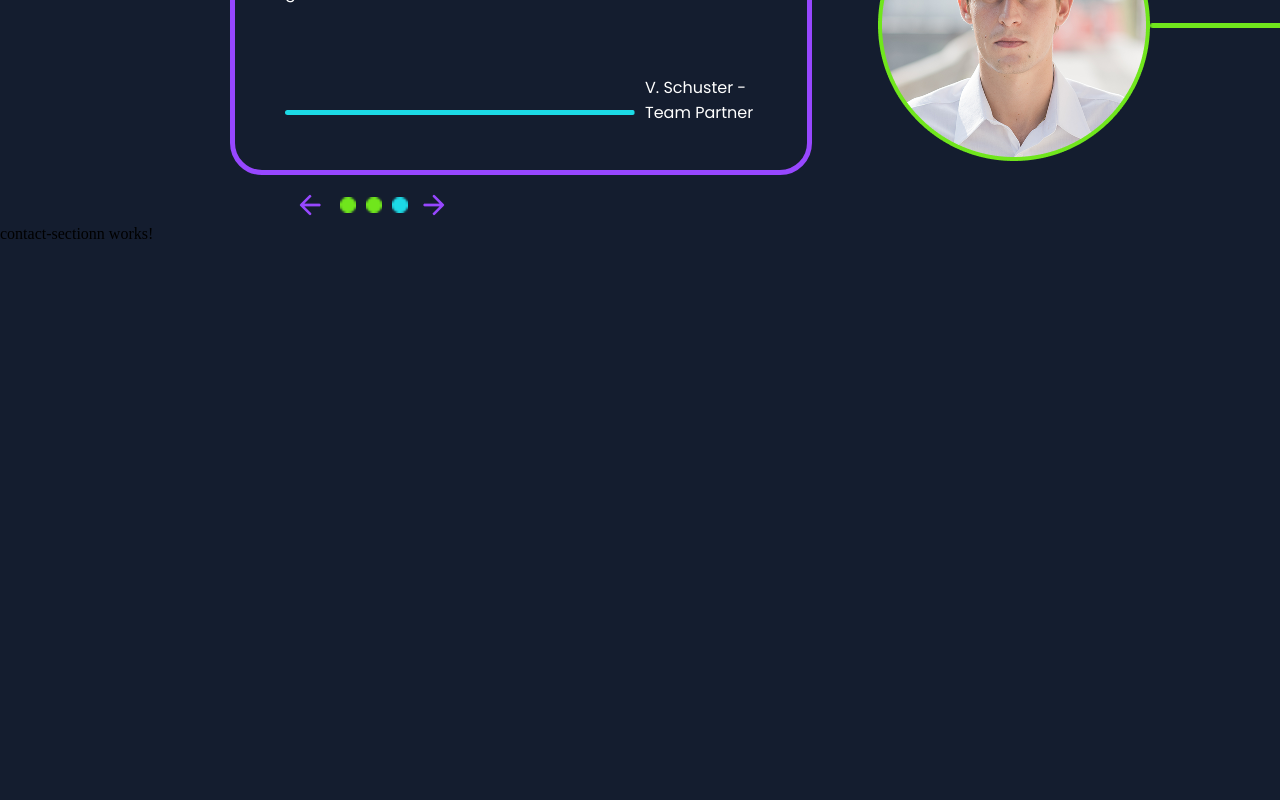
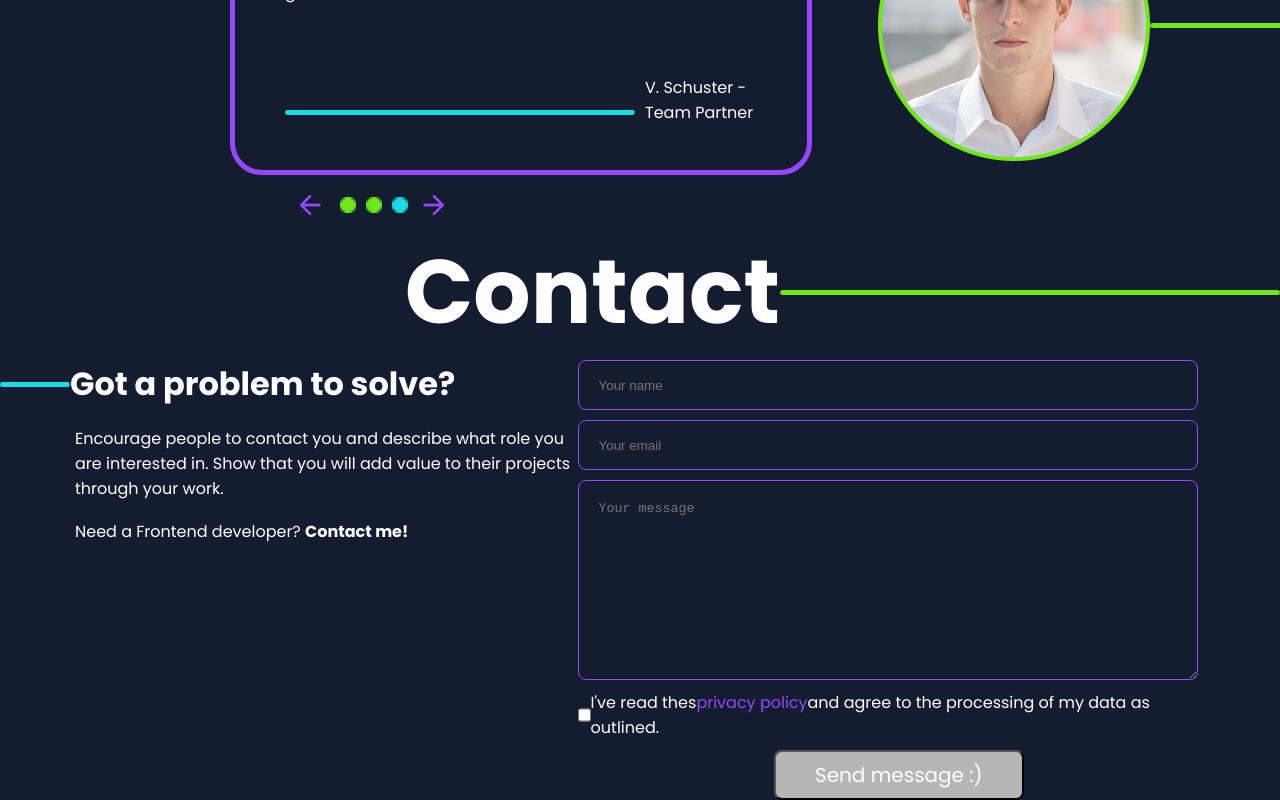
Before and after one commit to Axel-ne/Portfolio, an Angular app: page / in a window 1280 px wide. Shown: the part 2935-3735 px from the top of the page. Before the commit the page ends 3178 px from the top, so only its background shows below. Built offline with nearby package versions, Linux system fonts and the light colour scheme.

Commit message:
fix: contact structure

```diff
--- a/src/app/components/contact-sectionn/contact-sectionn.html
+++ b/src/app/components/contact-sectionn/contact-sectionn.html
@@ -1 +1,31 @@
-<p>contact-sectionn works!</p>
+<section class="contact-section">
+    <div class="contact-headline">
+        <h2>Contact</h2>
+        <img src="/assets/icons/LINE 4.png" alt="">
+    </div>
+    <div class="contact-content-wrapper">
+        <div class="contact-contant">
+            <div class="contact-content-headline">
+            <img src="/assets/icons/LINE 5.png" alt="">
+            <h2>Got a problem to solve?</h2>
+            </div>
+            <br>
+            <p>Encourage people to contact you and describe what role you are interested in. Show that you will add value to their projects through your work.</p>
+            <br>
+            <p>Need a Frontend developer? <span>Contact me!</span></p>
+    </div>
+        <div class="input-section">
+            <input type="text" placeholder="Your name">
+            <input type="email" placeholder="Your email">
+            <textarea name="" id="" placeholder="Your message"></textarea>
+            <div class="input-content">
+            <input type="checkbox" name="" id="">
+            <p>I've read thes<span>privacy policy</span>and agree to the processing of my data as outlined.</p>
+            </div>
+            <div class="submit-btn-wrapper">
+            <button class="submit-btn">Send message :)</button>
+            </div>
+        </div>
+    </div>
+            <img src="" alt="">
+</section>
--- a/src/app/components/contact-sectionn/contact-sectionn.scss
+++ b/src/app/components/contact-sectionn/contact-sectionn.scss
@@ -0,0 +1,120 @@
+.contact-section{
+    width: 100%;
+    display: flex;
+    flex-direction: column;
+}
+
+.contact-headline{
+    display: flex;
+    justify-content: flex-end;
+    align-items: center;
+    width: 100%;
+
+    h2{
+        font-family: poppins;
+        font-size: 90px;
+        color: white;
+    }
+    >img{
+        width: 500px;
+        height: 5px;
+        border-radius: 24px;
+    }
+}
+
+.contact-content-wrapper{
+    display: flex;
+    justify-content: space-between;
+}
+
+.contact-contant{
+    display: flex;
+    flex-direction: column;
+    width: 580px;
+    height: 150px;
+    h2{
+        color: white;
+        font-family: poppins;
+    }
+    p{
+        margin-left: 75px;
+        color: white;
+        font-family: poppins;
+        span{
+            font-weight: bold;
+        }
+    }
+}
+
+.contact-content-headline{
+    display: flex;
+    align-items: center;
+    >img{
+        width: 70px;
+        height: 5px;
+        border-radius: 24px;
+    }
+    h2{
+        font-size: 32px;
+    }
+}
+
+.input-section{
+    margin-right: 60px;
+    display: flex;
+    flex-direction: column;
+    gap: 10px;
+    .submit-btn-wrapper{
+        display: flex;
+        justify-content: center;
+    }
+    .submit-btn{
+        width: 250px;
+        height: 50px;
+        border-radius: 8px;
+        background: rgba(182, 182, 182, 1);
+        color: rgba(255, 255, 255, 1);
+        font-family: poppins;
+        font-size: 20px;
+
+    }
+    input[type=text]{
+        width: 620px;
+        height: 50px;
+        background-color: rgba(20, 29, 47, 1);
+        border: 1px solid rgba(151, 71, 255, 1);
+        border-radius: 8px;
+        padding: 20px;
+        color: white;
+    }
+    input[type=email]{
+        width: 620px;
+        height: 50px;
+        background-color: rgba(20, 29, 47, 1);
+        border: 1px solid rgba(151, 71, 255, 1);
+        border-radius: 8px;
+        padding: 20px;
+        color: white;
+    }
+    textarea{
+        width: 620px;
+        height: 200px;
+        background-color: rgba(20, 29, 47, 1);
+        border: 1px solid rgba(151, 71, 255, 1);
+        border-radius: 8px;
+        padding: 20px;
+        color: white;
+    }
+
+}
+.input-content{
+        display: flex;
+
+        p{
+            color: white;
+            font-family: poppins;
+        }
+        span{
+            color: rgba(151, 71, 255, 1);
+        }
+    }
```
Also changed, not shown: public/assets/icons/LINE 4.png (added), public/assets/icons/LINE 5.png (added).
